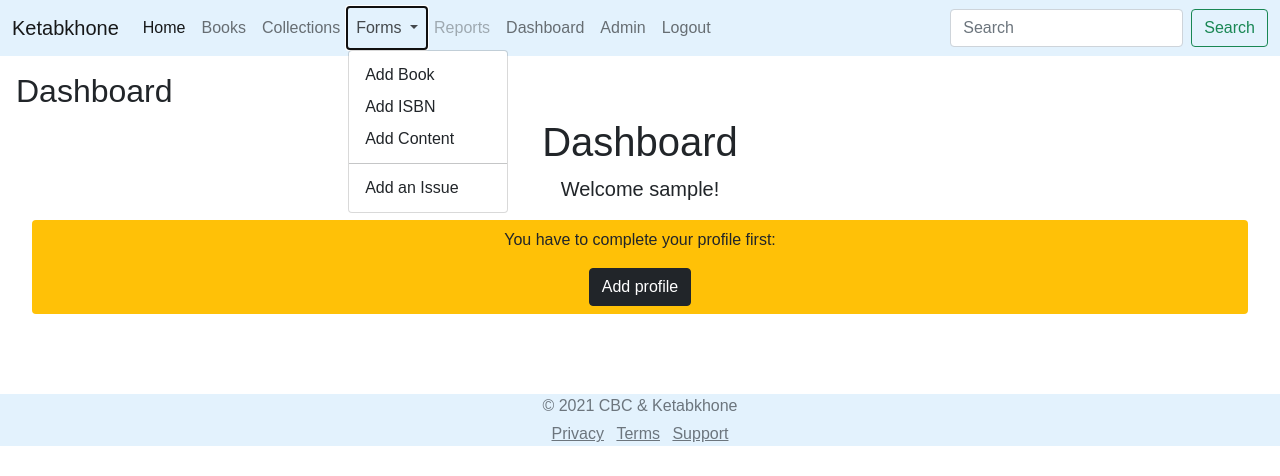
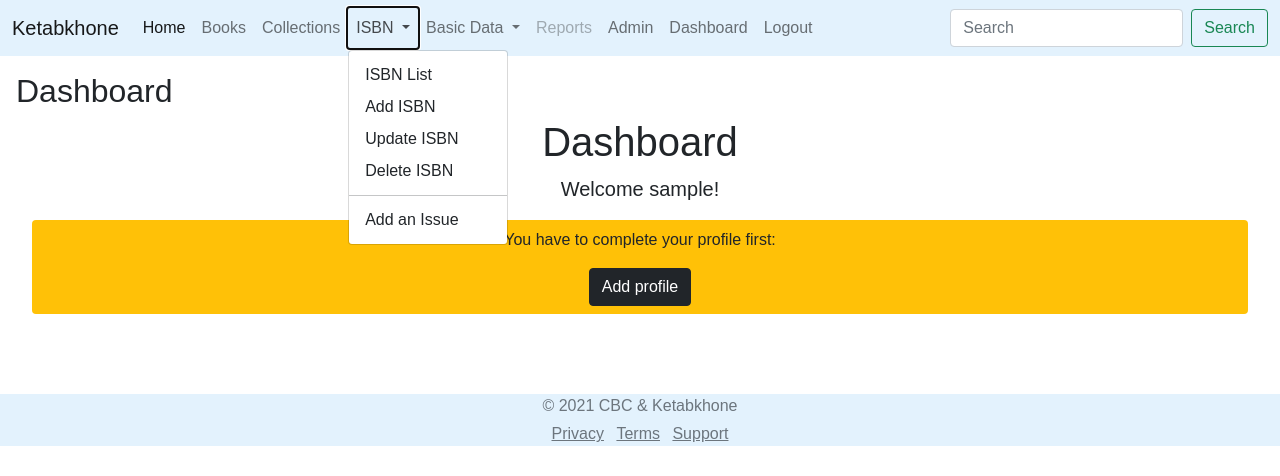
Before and after one commit to Rahimz/ketab, a Django app: page /account/dashboard/ in a window 1280 px wide, after a click on "ISBN". Shown: the top 476 px of the page. Run offline with Django 3.2, Linux system fonts and the light colour scheme; the visitor is signed in with stand-in values (Sample User, id 1); parts of the project's set-up code (start-up, migrations or seed data) failed here and were passed over; some libraries are stand-ins or nearby versions.

Commit message:
navbar link edeted

```diff
--- a/ketab/books/templates/base.html
+++ b/ketab/books/templates/base.html
@@ -42,7 +42,6 @@
             </button>
             <div class="collapse navbar-collapse" id="navbarSupportedContent">
                 <ul class="navbar-nav me-auto mb-2 mb-lg-0">
-
                     <li class="nav-item">
                         <a class="nav-link active" aria-current="page" href="{% url 'home' %}">Home</a>
                     </li>
@@ -52,36 +51,67 @@
                     <li class="nav-item">
                         <a class="nav-link" href="{% url 'collectionlist' %}">Collections</a>
                     </li>
+                    {# the staff part of navbar #}
+                    {% if  request.user.is_staff %}
                     <li class="nav-item dropdown">
                         <a class="nav-link dropdown-toggle" href="#" id="navbarDropdown" role="button"
                            data-bs-toggle="dropdown" aria-expanded="false">
-                            Forms
+                            ISBN
                         </a>
                         <ul class="dropdown-menu" aria-labelledby="navbarDropdown">
-                            <li><a class="dropdown-item" href="#">Add Book</a></li>
+                            <li><a class="dropdown-item" href="{% url 'isbn_list' %}">ISBN List</a></li>
                             <li><a class="dropdown-item" href="{% url 'isbn-create' %}">Add ISBN</a></li>
-                            <li><a class="dropdown-item" href="#">Add Content</a></li>
+                            <li><a class="dropdown-item" href="{% url 'isbn-create' %}">Update ISBN</a></li>
+                            <li><a class="dropdown-item" href="{% url 'isbn-create' %}">Delete ISBN</a></li>
                             <li>
                                 <hr class="dropdown-divider">
                             </li>
                             <li><a class="dropdown-item" href="#">Add an Issue</a></li>
                         </ul>
                     </li>
+                    <li class="nav-item dropdown">
+                        <a class="nav-link dropdown-toggle" href="#" id="navbarDropdown" role="button"
+                           data-bs-toggle="dropdown" aria-expanded="false">
+                            Basic Data
+                        </a>
+                        <ul class="dropdown-menu" aria-labelledby="navbarDropdown">
+                            <li><a class="dropdown-item" href="#">Authors List</a></li>
+                            <li><a class="dropdown-item" href="#">Translators List</a></li>
+                            <li><a class="dropdown-item" href="#">Ilustrators List</a></li>
+                            <li><a class="dropdown-item" href="#">Publisher List</a></li>
+                            <li><a class="dropdown-item" href="#">Prizes List</a></li>
+                            <li><a class="dropdown-item" href="#">Market Info List</a></li>
+                            <li><a class="dropdown-item" href="#">Shoora Book Groups</a></li>
+                            <li><a class="dropdown-item" href="#">Shoora Book Info</a></li>
+                            <li><a class="dropdown-item" href="#">Content Info</a></li>
+                            <li>
+                                <hr class="dropdown-divider">
+                            </li>
+                            <li><a class="dropdown-item" href="#">Add an Issue</a></li>
+                        </ul>
+                    </li>
+
+
+
                     <li class="nav-item">
                         <a class="nav-link disabled" href="#" tabindex="-1" aria-disabled="true">Reports</a>
                     </li>
+                    {% endif %}
+                    {# The Admin part of navbar #}
+                    {% if request.user.is_superuser %}
+                    <li class="class=" nav-item
+                    "">
+                    <a class="nav-link" href="{% url 'admin:index' %}">{% trans 'Admin' %}</a>
+                    </li>
+                    {% endif %}
+
                     {% if request.user.is_authenticated %}
                     <li class="nav-item">
                         <a class="nav-link" href="{% url 'dashboard' %}">Dashboard</a>
                     </li>
                     {% endif %}
 
-                    {% if request.user.is_superuser %}
-                    <li class="class=" nav-item
-                    "">
-                    <a class="nav-link" href="{% url 'admin:index' %}">{% trans 'Admin' %}</a>
-                    </li>
-                    {% endif %}
+
                     <li class="nav-item text-danger">
                         {% if request.user.is_authenticated %}
                         <a class="nav-link" href="{% url 'logout' %}">{% trans 'Logout' %}</a>
--- a/ketab/books/urls.py
+++ b/ketab/books/urls.py
@@ -10,6 +10,7 @@ urlpatterns = [
     path('books/collections/', views.collectionlist, name='collectionlist'),
     path('books/collections/<int:pk>/', views.collectiondetail, name='collectiondetail'),
 
+    path('isbn/', views.IsbnList.as_view(), name='isbn_list'),
     path('isbn/create/', views.IsbnCreate.as_view(), name='isbn-create'),
     path('isbn/<int:pk>/update/', views.IsbnUpdate.as_view(), name='isbn-update'),
     path('isbn/<int:pk>/delete/', views.IsbnDelete.as_view(), name='isbn-delete'),
--- a/ketab/books/views.py
+++ b/ketab/books/views.py
@@ -1,5 +1,6 @@
 from django.shortcuts import render, get_object_or_404
 from django.views.generic.edit import CreateView, UpdateView, DeleteView
+from django.views.generic import ListView
 from django.urls import reverse_lazy
 from django.http import HttpResponse
 from .models import Book, Author, Critique, Collection, ISBN, Market, Shoora
@@ -57,6 +58,9 @@ def collectiondetail(request, pk):
                   {'collection': collection,
                    'books': books})
 
+class IsbnList(ListView):
+    model = ISBN
+
 
 class IsbnCreate(CreateView):
     model = ISBN
```
Also changed, not shown: ketab/books/templates/books/isbn_list.html (added, +10 -0 lines).
